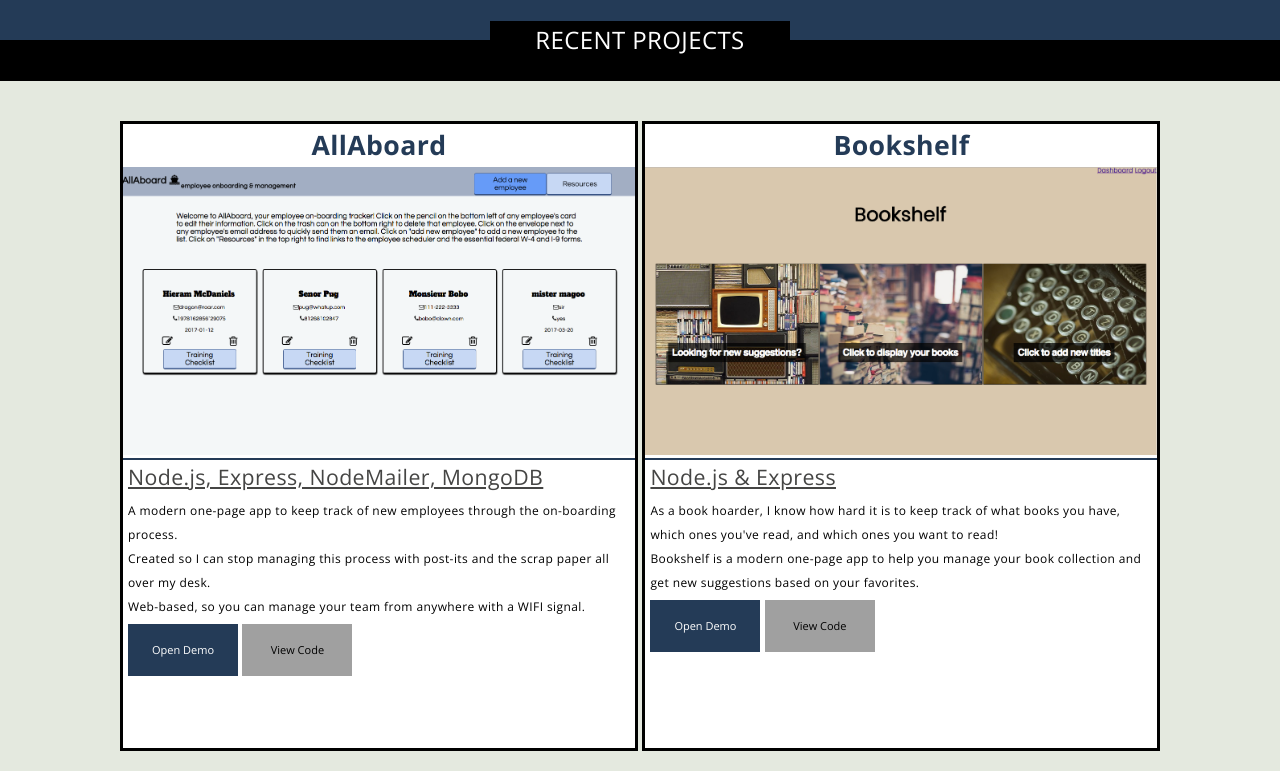
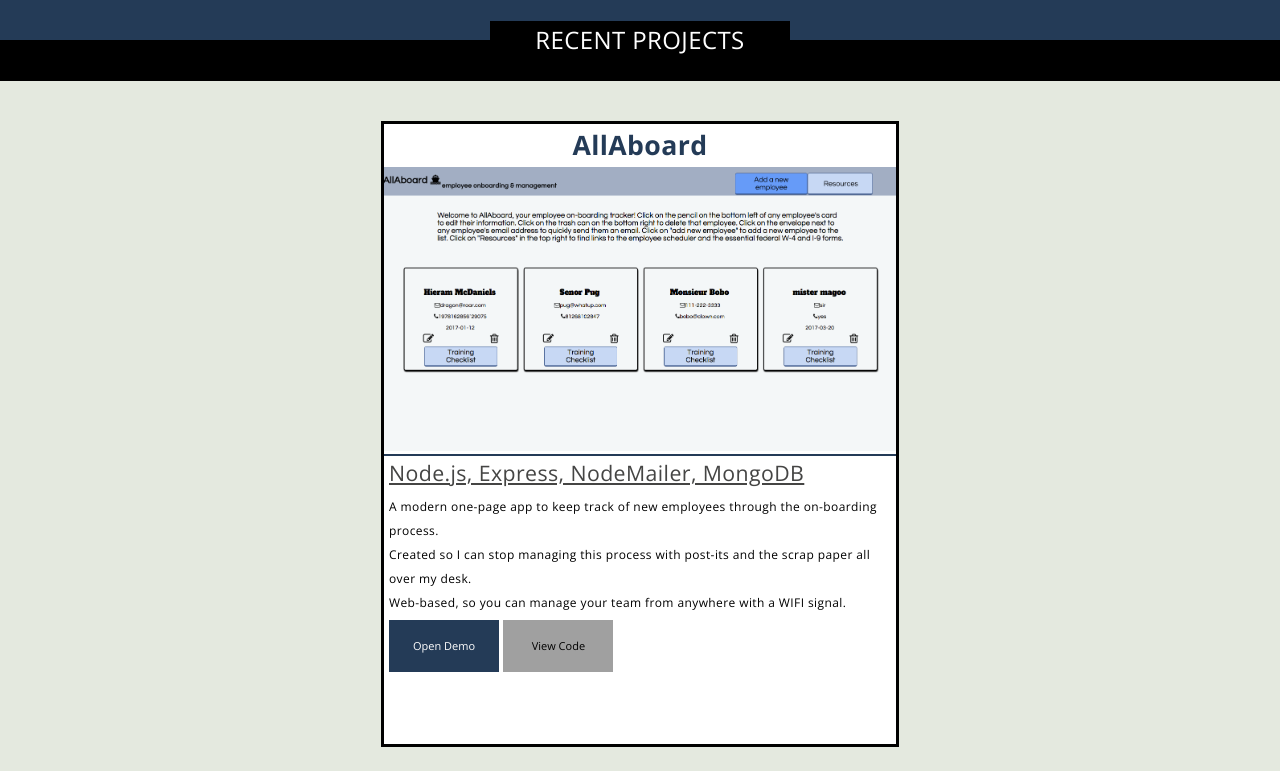
Before and after one commit to smcashman/smcashman.github.io, a plain HTML site: page index.html in a window 1280 px wide. Shown: the part 1100-1871 px from the top of the page. Drawn offline with nearby package versions, Linux system fonts and the light colour scheme; files whose address does not match are found by name.

Commit message:
fix project layout

```diff
--- a/css/style.css
+++ b/css/style.css
@@ -406,10 +406,11 @@ footer.main h6.copyright {
 }
 
 div.section.block img {
-	width: 100%;
-	height: 18em;
+	max-width: 100%;
+	height: auto;
 	/*display: block;*/
 	margin:0 auto;
+	overflow: hidden;
 	/*border: 2px solid #0082A5;*/
 }
 
@@ -444,8 +445,9 @@ div.section.block {
 }
 
 .portfolioItem {
-	display: inline-block;
+	display: block;
 	margin: 0 auto;
+	width:100%;
 }
 
 
@@ -464,22 +466,20 @@ div.section.block {
 #allaboard, #bookshelf, #gifhunter, #publicart{
 	border: 3px solid black;
 	text-align: center;
+	margin: 0 auto;
 	width:40%;
 	background-color: #FFF;
 
 }
 
-#allaboard, #gifhunter{
-	margin-left:120px;
-}
 
 /*#allaboard:hover, #bookshelf:hover, #gifhunter:hover, #publicart:hover{
 	background-color: #e3eaee
 }*/
 
-/*#allaboard, #bookshelf, #gifhunter{
+#allaboard, #bookshelf, #gifhunter{
 	margin-bottom: 3em;
-}*/
+}
 
 #bookshelf {
 	vertical-align: top;
```
